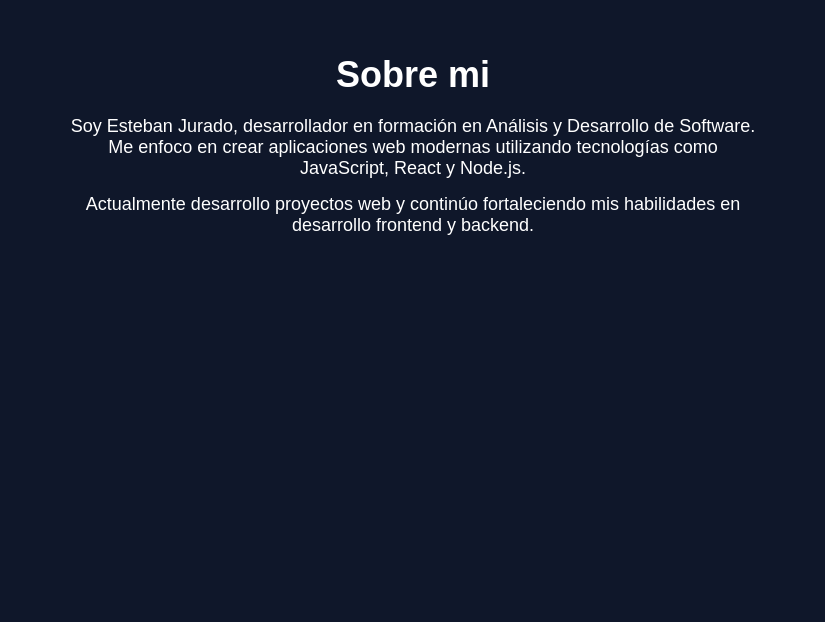
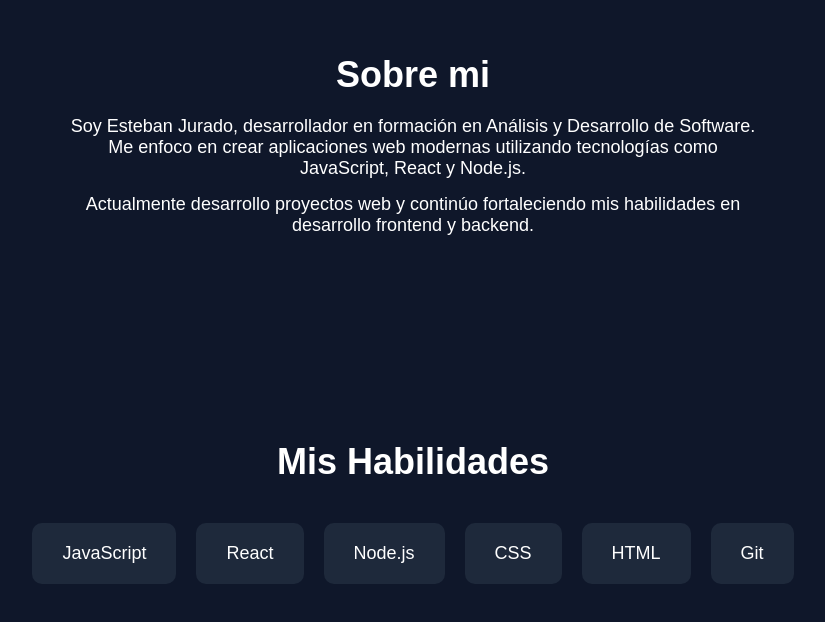
Before and after one commit to Est3banj/portafolio-esteban, a React (Vite) app in the folder portafolio/: page / in a window 1280 px wide. Shown: the part 918-1540 px from the top of the page, without its empty margins (227-1052 px from the left). Before the commit the page ends 1249 px from the top, so only its background shows below. Built offline with nearby package versions, Linux system fonts and the light colour scheme.

Commit message:
Agrega navegacion entre secciones/agrega seccion Skillis

```diff
--- a/portafolio/index.html
+++ b/portafolio/index.html
@@ -4,7 +4,7 @@
     <meta charset="UTF-8" />
     <link rel="icon" type="image/svg+xml" href="/vite.svg" />
     <meta name="viewport" content="width=device-width, initial-scale=1.0" />
-    <title>portafolio</title>
+    <title>Esteban.dev</title>
   </head>
   <body>
     <div id="root"></div>
--- a/portafolio/src/App.jsx
+++ b/portafolio/src/App.jsx
@@ -1,6 +1,7 @@
 import Navbar from "./components/Navbar";
 import Hero from "./components/Hero";
 import About from "./components/About";
+import Skills from "./components/Skills";
 
 function App() {
   return (
@@ -8,6 +9,7 @@ function App() {
       <Navbar />
       <Hero />
       <About />
+      <Skills />
     </>
   );
 }
--- a/portafolio/src/components/About.jsx
+++ b/portafolio/src/components/About.jsx
@@ -3,7 +3,7 @@ import "./About.css";
 
 const About = () => {
   return (
-    <section className="about">
+    <section id="about" className="about">
       <h2>Sobre mi</h2>
       <p>
         Soy Esteban Jurado, desarrollador en formación en Análisis y Desarrollo
--- a/portafolio/src/components/Hero.jsx
+++ b/portafolio/src/components/Hero.jsx
@@ -3,7 +3,7 @@ import "./Hero.css";
 
 const Hero = () => {
   return (
-    <section className="hero">
+    <section id="inicio" className="hero">
 
       <h1 className="hero-title">
         Hola, soy Esteban Jurado
--- a/portafolio/src/components/Navbar.css
+++ b/portafolio/src/components/Navbar.css
@@ -18,12 +18,12 @@
   gap: 30px;
 }
 
-.nav-links li {
-  cursor: pointer;
-  transition: color 0.3s;
+.nav-links a {
+  text-decoration: none;
+  color: var(--text-color);
 }
 
-.nav-links li:hover {
+.nav-links a:hover {
   color: var(--primary-color);
 }
 .theme-button {
--- a/portafolio/src/components/Navbar.jsx
+++ b/portafolio/src/components/Navbar.jsx
@@ -23,11 +23,11 @@ const Navbar = () => {
       <h2 className="logo">Esteban.dev</h2>
 
       <ul className="nav-links">
-        <li>Inicio</li>
-        <li>Sobre mi</li>
-        <li>Skills</li>
-        <li>Proyectos</li>
-        <li>Contacto</li>
+        <li><a href="#inicio">Inicio</a></li>
+        <li><a href="#about">Sobre mi</a></li>
+        <li><a href="#skills">Skills</a></li>
+        <li><a href="#projects">Proyectos</a></li>
+        <li><a href="#contact">Contacto</a></li>
       </ul>
 
       <button className="theme-button" onClick={toggleTheme}>
--- /dev/null
+++ b/portafolio/src/components/Skills.css
@@ -0,0 +1,28 @@
+.skills {
+  padding: 80px 20px;
+  text-align: center;
+}
+
+.skills h2 {
+  font-size: 36px;
+  margin-bottom: 40px;
+}
+
+.skills-container {
+  display: flex;
+  justify-content: center;
+  flex-wrap: wrap;
+  gap: 20px;
+}
+
+.skill-card {
+  background-color: var(--card-bg);
+  padding: 20px 30px;
+  border-radius: 10px;
+  font-size: 18px;
+  transition: transform 0.3s;
+}
+
+.skill-card:hover {
+  transform: translateY(-5px);
+}
--- a/portafolio/src/components/Skills.jsx
+++ b/portafolio/src/components/Skills.jsx
@@ -0,0 +1,21 @@
+import React from "react";
+import "./Skills.css";
+
+const Skills = () => {
+  return (
+    <section id="skills" className="skills">
+      <h2>Mis Habilidades</h2>
+
+      <div className="skills-container">
+        <div className="skill-card">JavaScript</div>
+        <div className="skill-card">React</div>
+        <div className="skill-card">Node.js</div>
+        <div className="skill-card">CSS</div>
+        <div className="skill-card">HTML</div>
+        <div className="skill-card">Git</div>
+      </div>
+    </section>
+  );
+};
+
+export default Skills;
--- a/portafolio/src/index.css
+++ b/portafolio/src/index.css
@@ -19,3 +19,7 @@ body {
   color: var(--text-color);
   transition: all 0.3s ease;
 }
+
+html {
+  scroll-behavior: smooth;
+}
```
